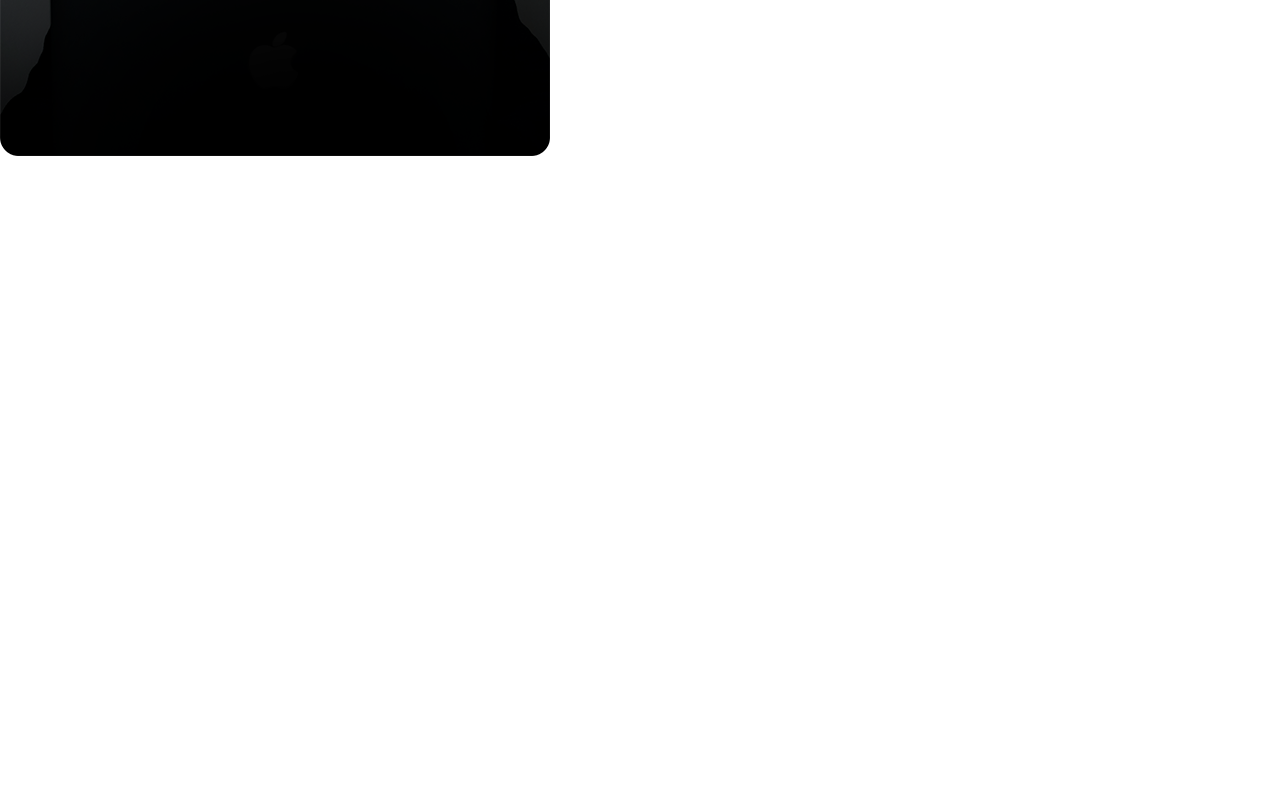
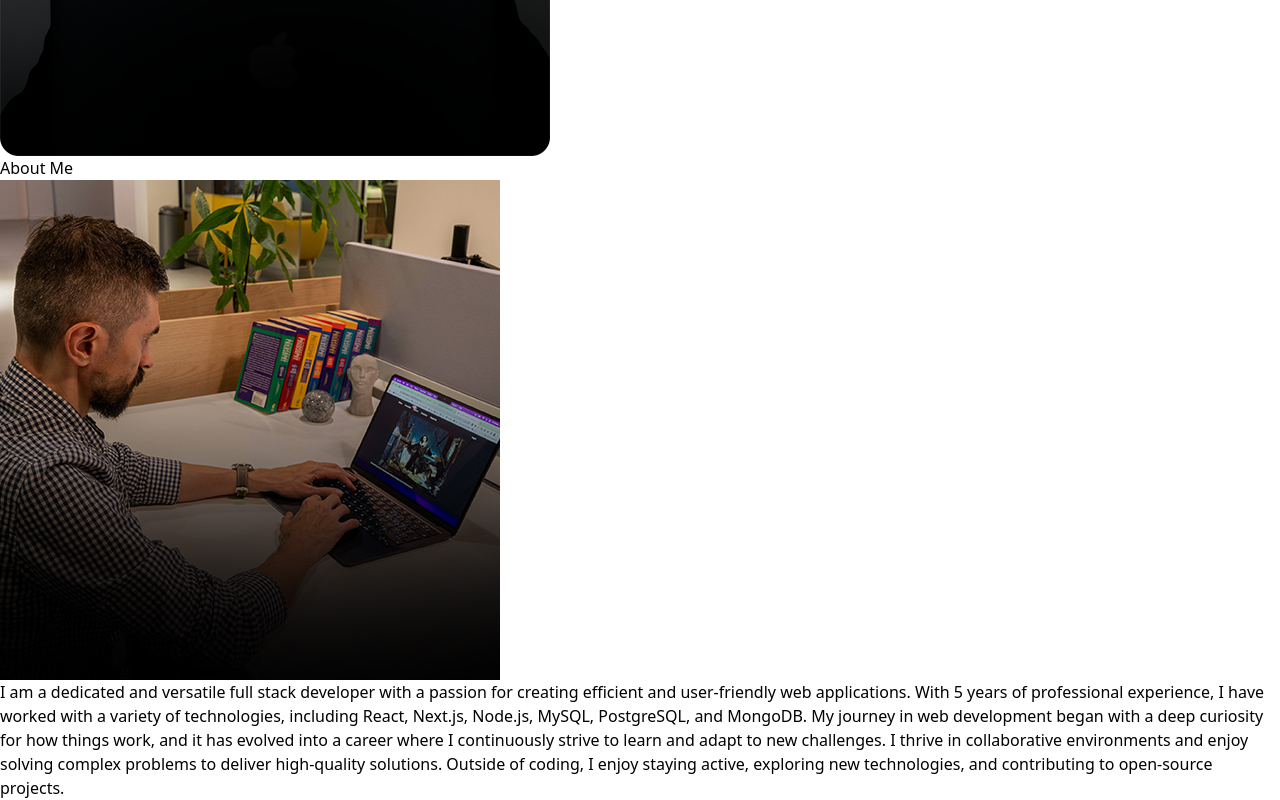
Before and after one commit to derkachzhenya/REACT-MY_RESUME-PORTFOLIO, a React (Vite) app: page / in a window 1280 px wide. Shown: the part 614-1414 px from the top of the page. Before the commit the page ends 800 px from the top, so only its background shows below. Built offline with nearby package versions, Linux system fonts and the light colour scheme.

Commit message:
about section

```diff
--- a/src/App.jsx
+++ b/src/App.jsx
@@ -1,19 +1,21 @@
 import Navbar from "./components/Navbar";
 import Hero from "./components/Hero";
+import About from "./components/About";
+
 const App = () => {
   return (
     <div className="overflow-x-hidden text-neutral-300 antialiased
     selection:bg-cyan-300 selection:text-cyan-900">
-      <div className="flixed top-0 -z-10 h-full w-full
-      bg-neutral-950"></div>
-
-      <div className="absolute top-0 z-[-2] h-screen w-screen
+      <div className="fixed top-0 -z-10 h-full w-full">
+        <div className="absolute top-0 z-[-2] h-screen w-screen
       bg-neutral-950 bg-[radial-gradient(ellipse_80%_80%_at_50%_-20%,
       rgba(120,119,198,0.3),rgba(255,255,255,0))]"></div>
+      </div>
 
       <div className="container mx-auto px-8">
         <Navbar />
         <Hero />
+        <About />
       </div>
     </div>
   );
--- /dev/null
+++ b/src/components/About.jsx
@@ -0,0 +1,26 @@
+import { ABOUT_TEXT } from "../constants";
+import aboutImg from "../assets/about.jpg";
+
+const About = () => {
+    return (
+        <div className="border-b border-neutral-900 pb-4">
+            <h1 className="my-20 text-center text-4xl ">About
+                <span className="text-neutral-500"> Me</span>
+            </h1>
+            <div className="flex flex-wrap">
+                <div className="w-full lg:w-1/2 lg:p-8">
+                    <div className="flex items-center justify-center">
+                        <img className="rounded-2xl" src={aboutImg} alt="about" />
+                    </div>
+                </div>
+                <div className="w-full lg:w-1/2 ">
+                    <div className="flex justify-center lg:justify-start">
+                        <p className="my-2 max-w-xl py-6">{ABOUT_TEXT}</p>
+                    </div>
+                </div>
+            </div>
+        </div>
+    );
+};
+
+export default About;
```
